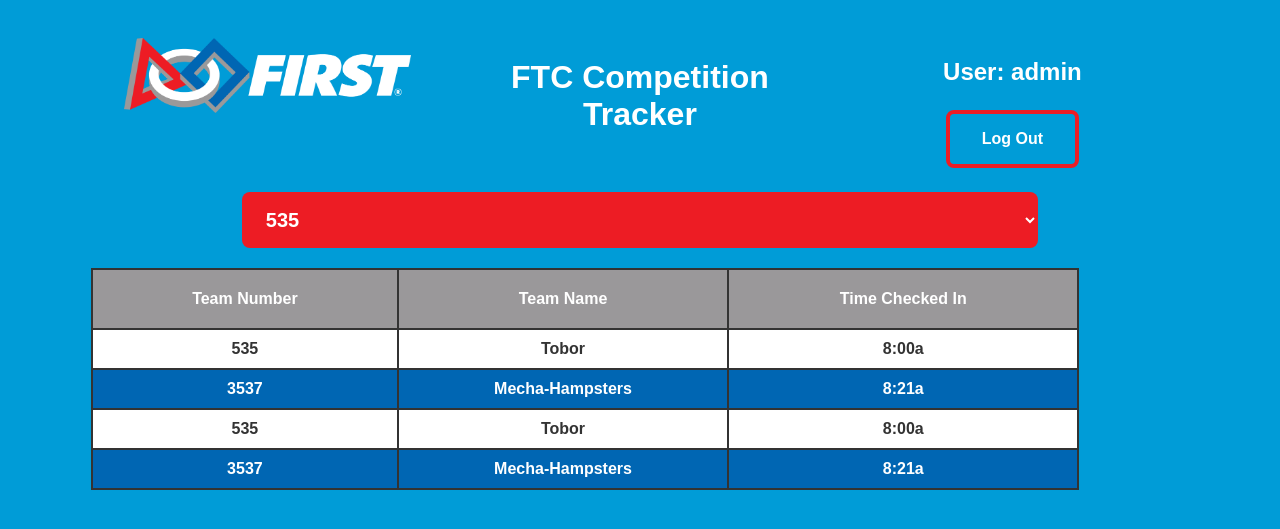
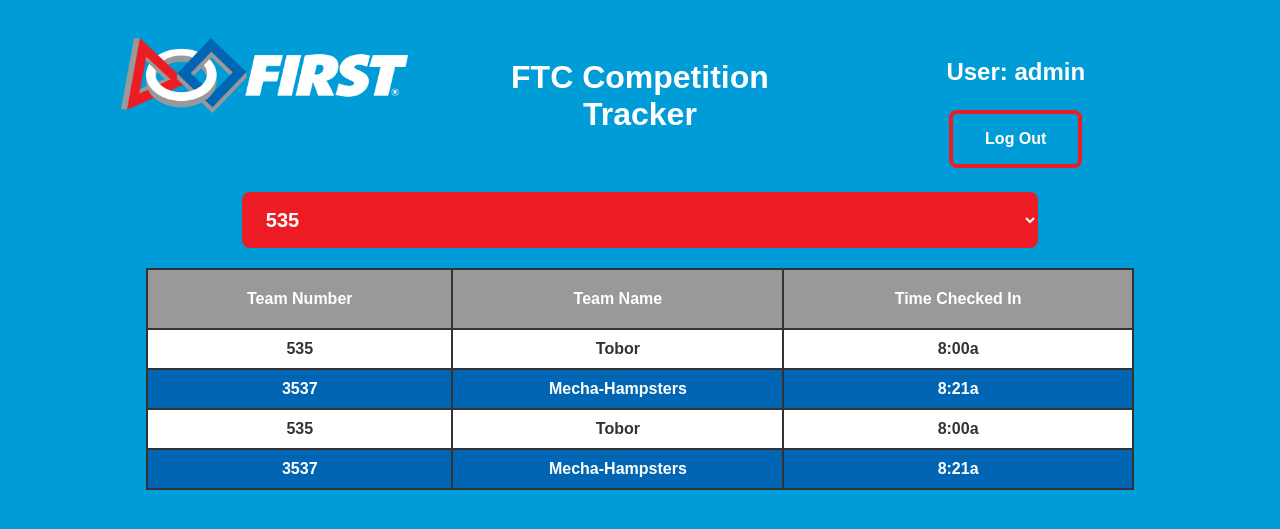
Before and after one commit to Dmantech21/FTC-Tracker, a PHP site: page /BasicUsers/checkIn.php in a window 1280 px wide. Shown: the top 529 px of the page. Run offline with PHP 8.4, Linux system fonts and the light colour scheme; the visitor is signed in with stand-in values (Sample User, id 1).

Commit message:
Center tables

```diff
--- a/Pits/checkInDisplay.css
+++ b/Pits/checkInDisplay.css
@@ -4,10 +4,6 @@ body {
 }
 .checkImg {
 	height:50px;
-}
-#displayTable {
-	border-collapse:collapse;
-	width: 90%;
 }
 tr:nth-child(even) {
     background-color: #0066B3;
--- a/main.css
+++ b/main.css
@@ -13,7 +13,7 @@ body {
 	font-family: Arial;
 }
 main{
-	margin: 0px auto;
+	margin: auto;
 	padding: 10px;
 	width: 90%;
 	text-align: center;
@@ -58,7 +58,7 @@ input[type=text], [type=password] {
 /*** HEADER ***/
 header {
 	overflow: hidden;
-	padding: 20px 10px;
+	padding: 20px 5px;
 }
 .header-left {
 	width: 33.33%;
@@ -100,9 +100,11 @@ select {
 		width: 100%;
 	}
 }
-#timeStampTable {
+table {
 	border-collapse:collapse;
 	width: 90%;
+	margin-left: 5%;
+	margin-right: 5%;
 }
 table, td , th{
 	border: 2px solid #333333;
@@ -130,5 +132,5 @@ th {
 
 /*TESTING*/
 #login {
-
+	margin-top: 10px;
 }
```
